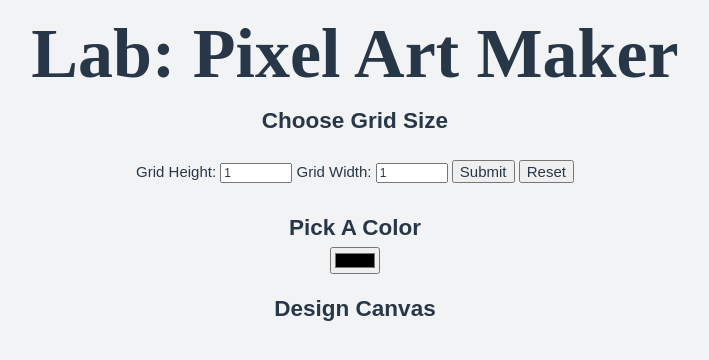
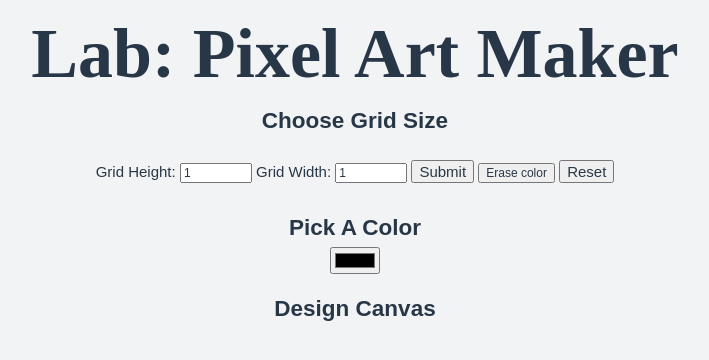
Before and after one commit to GainiZh/pixel-art-maker, a plain HTML site: page index.html in a window 1280 px wide. Shown: the whole page, without its empty margins (285-994 px from the left). Drawn offline with nearby package versions, Linux system fonts and the light colour scheme; a web font is replaced by a local one.

Commit message:
added elements for an erase button

```diff
--- a/index.html
+++ b/index.html
@@ -13,14 +13,14 @@
 
     <h2>Choose Grid Size</h2>
     <form id="sizePicker">
-      Grid Height:
-      <input type="number" id="input_height" name="height" min="1" value="1">
-      Grid Width:
-      <input type="number" id="input_width" name="width" min="1" value="1">
+        Grid Height:
+          <input type="number" id="input_height" name="height" min="1" max="100" value="1">
+        Grid Width:
+          <input type="number" id="input_width" name="width" min="1" max="100" value="1">
       <input type="submit" id="submitButton">
+      <input type="button" id="eraseColor" value="Erase color">
       <input type="reset" id="resetButton">
      </form>
-
     <h2>Pick A Color</h2>
     <input type="color" id="colorPicker">
 
```
